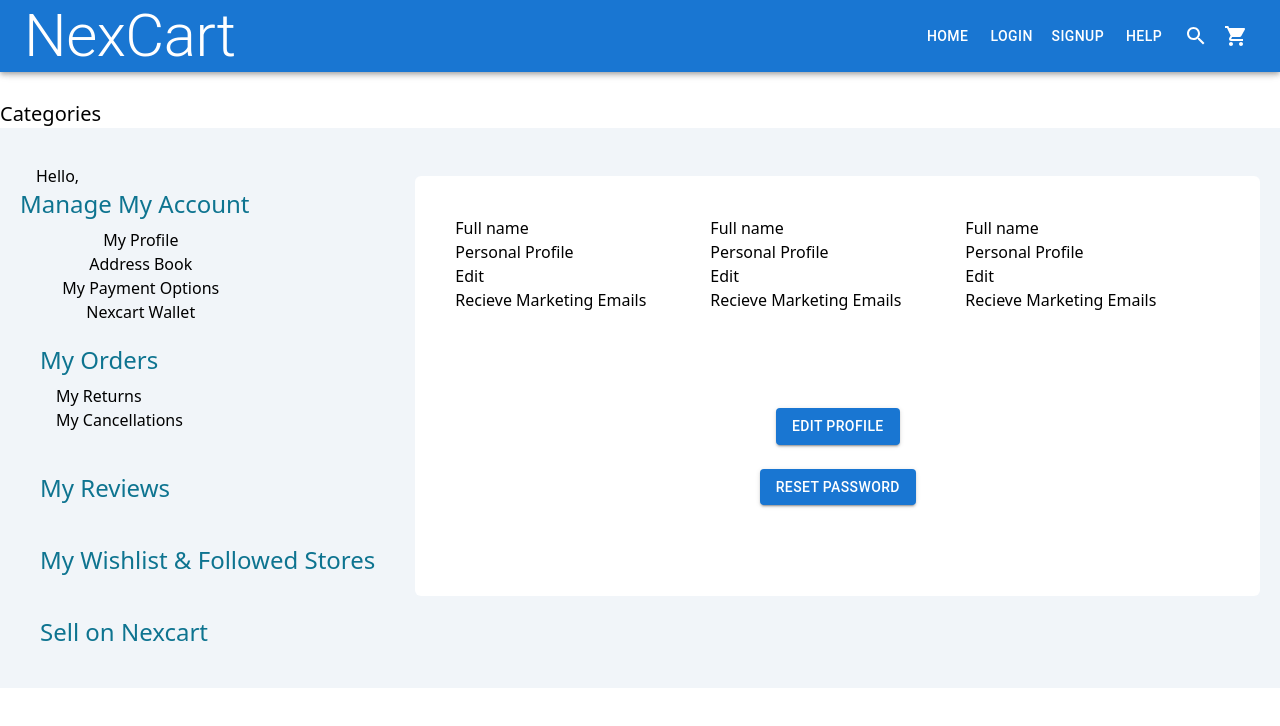
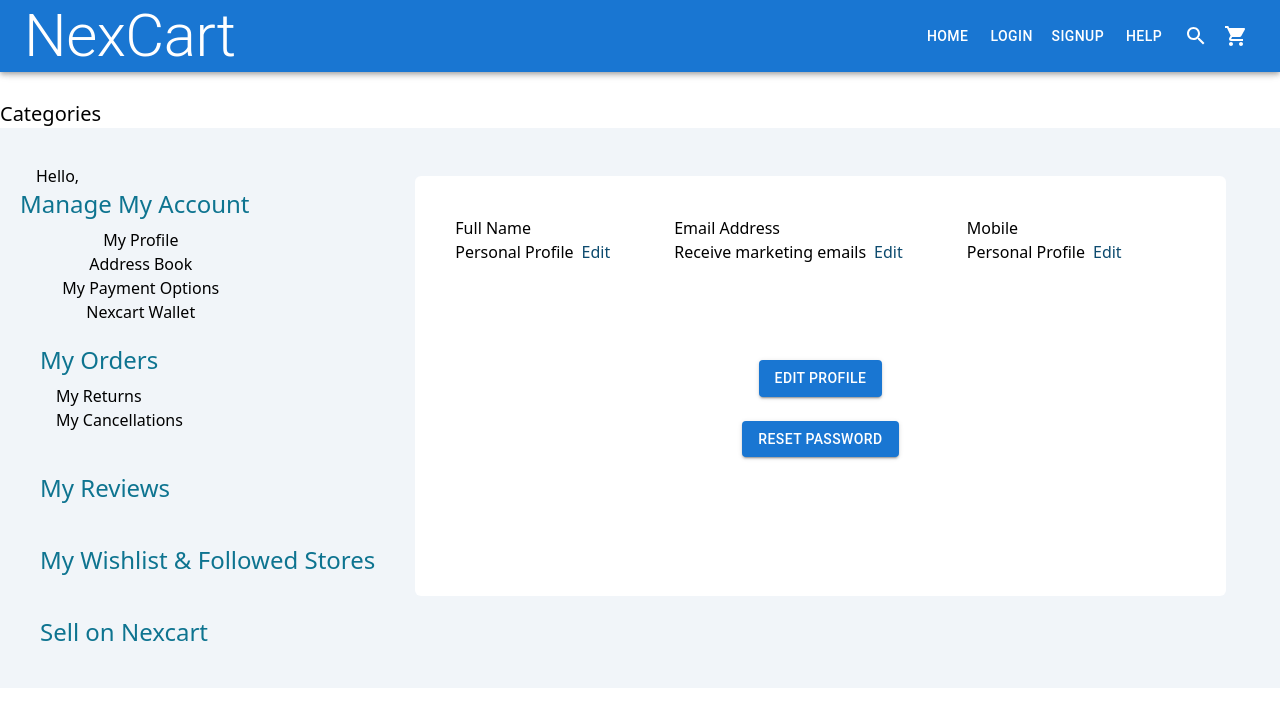
Before and after one commit to ZMHossain/digital-image-shop, a React (Create React App) app in the folder frontend/: page /myprofile in a window 1280 px wide. Shown: the top 726 px of the page. Built offline with nearby package versions, Linux system fonts and the light colour scheme.

Commit message:
updated userInfo

```diff
--- a/frontend/src/components/UserInfo.js
+++ b/frontend/src/components/UserInfo.js
@@ -1,15 +1,38 @@
 import React from "react";
 
 const UserInfo = ({ user }) => {
+  const sections = [
+    {
+      title: "Full Name",
+      content: user,
+      subtitle: "Personal Profile",
+      contents: "Birthday",
+    },
+    {
+      title: "Email Address",
+      content: user,
+      subtitle: "Receive marketing emails",
+      contents: "Gender",
+    },
+    {
+      title: "Mobile",
+      content: user,
+      subtitle: "Personal Profile",
+      contents: "Birthday",
+    },
+  ];
+  console.log(sections);
+
   return (
     <div className="flex flex-row">
-      {Array.from({ length: 3 }).map((_, index) => (
+      {sections.map((section, index) => (
         <div className="pr-16" key={index}>
-          <h1>Full name</h1>
-          <p>{user}</p>
-          <p>Personal Profile</p>
-          <button>Edit</button>
-          <p>Recieve Marketing Emails</p>
+          <h1>{section.title}</h1>
+          <p>{section.content}</p>
+          <div className="flex flex-row">
+            <p>{section.subtitle}</p>
+            <button className="flex pl-2 text-sky-900">Edit</button>
+          </div>
         </div>
       ))}
     </div>
```
